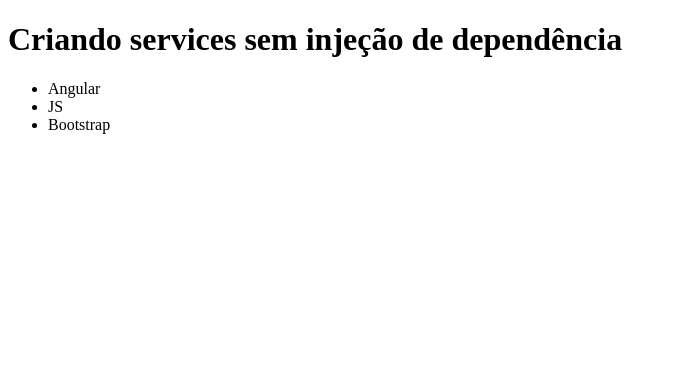
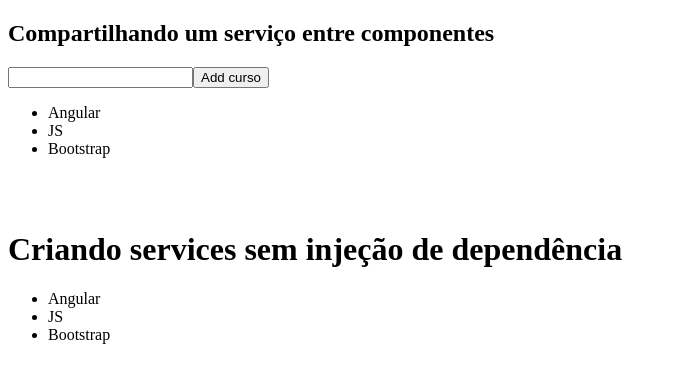
Before and after one commit to tamaracosta/angular-loiane, an Angular app in the folder p4-servicos/: page / in a window 1280 px wide. Shown: the top 378 px of the page, without its empty margins (0-677 px from the left). Built offline with nearby package versions, Linux system fonts and the light colour scheme.

Commit message:
singleton e várias instâncias (providers)

```diff
--- a/p4-servicos/src/app/app.component.html
+++ b/p4-servicos/src/app/app.component.html
@@ -1 +1,4 @@
+<app-criar-curso></app-criar-curso>
+<br>
+<br>
 <app-cursos></app-cursos>
--- a/p4-servicos/src/app/app.module.ts
+++ b/p4-servicos/src/app/app.module.ts
@@ -4,11 +4,13 @@ import { BrowserModule } from '@angular/platform-browser';
 import { AppComponent } from './app.component';
 import { CursosComponent } from './cursos/cursos.component';
 import { CursosServices } from './cursos/cursos.service';
+import { CriarCursoComponent } from './criar-curso/criar-curso.component';
 
 @NgModule({
   declarations: [
     AppComponent,
-    CursosComponent
+    CursosComponent,
+    CriarCursoComponent
   ],
   imports: [
     BrowserModule
--- /dev/null
+++ b/p4-servicos/src/app/criar-curso/criar-curso.component.html
@@ -0,0 +1,7 @@
+<h2>Compartilhando um serviço entre componentes</h2>
+
+<input type="text" #valorCursoInput ><button (click)="onAddCurso(valorCursoInput.value)">Add curso</button>
+
+<ul>
+    <li *ngFor="let curso of cursos" > {{ curso }} </li>
+</ul>
--- /dev/null
+++ b/p4-servicos/src/app/criar-curso/criar-curso.component.ts
@@ -0,0 +1,24 @@
+import { Component, OnInit } from '@angular/core';
+
+import { CursosServices } from '../cursos/cursos.service';
+
+@Component({
+  selector: 'app-criar-curso',
+  templateUrl: './criar-curso.component.html',
+  styleUrls: ['./criar-curso.component.css'],
+  providers: [CursosServices]
+})
+export class CriarCursoComponent implements OnInit {
+
+  cursos:string[] = [];
+  constructor(private cursosService : CursosServices) { }
+
+  ngOnInit(): void {
+    this.cursos = this.cursosService.getCursos()
+  }
+
+  onAddCurso(curso: string){
+    this.cursosService.addCurso(curso)
+  }
+
+}
--- a/p4-servicos/src/app/cursos/cursos.component.ts
+++ b/p4-servicos/src/app/cursos/cursos.component.ts
@@ -4,7 +4,8 @@ import { CursosServices } from './cursos.service';
 @Component({
   selector: 'app-cursos',
   templateUrl: './cursos.component.html',
-  styleUrls: ['./cursos.component.css']
+  styleUrls: ['./cursos.component.css'],
+  providers: [CursosServices]
 })
 export class CursosComponent implements OnInit {
 
--- a/p4-servicos/src/app/cursos/cursos.service.ts
+++ b/p4-servicos/src/app/cursos/cursos.service.ts
@@ -3,7 +3,14 @@ import { Injectable } from "@angular/core";
 @Injectable()
 
 export class CursosServices {
+
+    private cursos:string[] = ['Angular', 'JS', 'Bootstrap'];
+
     getCursos(){
-        return ['Angular', 'JS', 'Bootstrap']
+        return this.cursos
+    }
+
+    addCurso(curso: string){
+        this.cursos.push(curso);
     }
 }
```
Also changed, not shown: p4-servicos/src/app/criar-curso/criar-curso.component.css (added), 1 other file (tests, documents, lock files or other folders).
